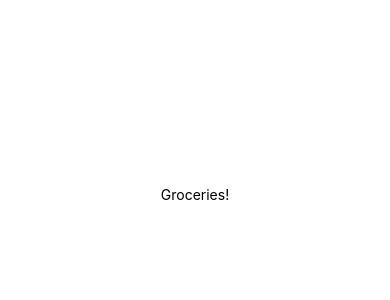
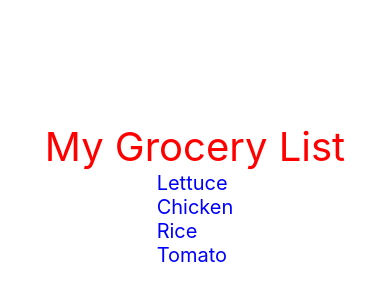
Before and after one commit to aaronchan73/sarap, a React Native app: screen / in a window 390 px wide. Shown: the part 228-528 px from the top of the page. Built offline with nearby package versions, Linux system fonts and the light colour scheme.

Commit message:
Added title and list

```diff
--- a/App.js
+++ b/App.js
@@ -1,11 +1,14 @@
 import { StatusBar } from 'expo-status-bar';
 import React from 'react';
 import { StyleSheet, Text, View } from 'react-native';
+import Home from './components/Home';
+import GroceryList from './components/GroceryList';
 
 export default function App() {
   return (
     <View style={styles.container}>
-      <Text>Groceries!</Text>
+      <Home />
+      <GroceryList />
       <StatusBar style="auto" />
     </View>
   );
--- /dev/null
+++ b/components/GroceryList.js
@@ -0,0 +1,15 @@
+import React from "react";
+import { View, Text } from "react-native";
+
+const GroceryList = () => {
+  return (
+    <View>
+      <Text style={{ color: "blue", fontSize: 20 }}>Lettuce</Text>
+      <Text style={{ color: "blue", fontSize: 20 }}>Chicken</Text>
+      <Text style={{ color: "blue", fontSize: 20 }}>Rice</Text>
+      <Text style={{ color: "blue", fontSize: 20 }}>Tomato</Text>
+    </View>
+  );
+};
+
+export default GroceryList;
--- /dev/null
+++ b/components/Home.js
@@ -0,0 +1,12 @@
+import React from "react";
+import { View, Text } from "react-native";
+
+const Home = () => {
+  return (
+    <View>
+      <Text style={{color: 'red', fontSize: 40}}>My Grocery List</Text>
+    </View>
+  );
+};
+
+export default Home;
```
Also changed, not shown: 1 other file (tests, documents, lock files or other folders).
